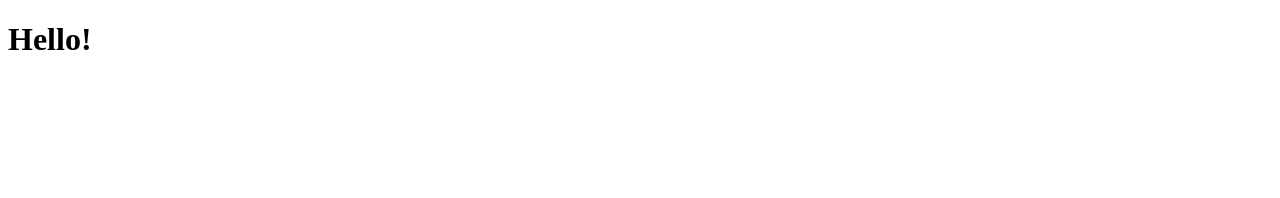
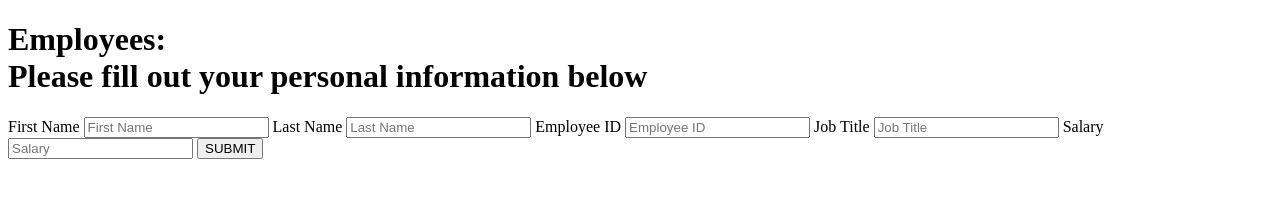
Before and after one commit to aaronrmcgrath/Weekend_project1, a plain HTML site: page index.html in a window 1280 px wide. Drawn offline with Linux system fonts and the light colour scheme.

Commit message:
commit with content

```diff
--- a/app.js
+++ b/app.js
@@ -1,3 +1,40 @@
 $(document).ready(function(){
-  // console.log('This works!');
+// console.log('This works!');
+//Code from lecture ***
+//   $("#catForm").on("submit", function(event){
+//      event.preventDefault();
+//      var values = {};
+//   // values["puppies"] = "woof";
+//   // values.puppies = "woof";
+//   // values["numPups"] = 6;
+//
+//   // console.log($("#catForm").serializeArray());
+//   //This strips the form and creates an object with the info in it
+//   $.each($("#catForm").serializeArray(), function(i, field){
+//     values[field.name] = field.value;
+//   });
+//   // this clears out the form
+//     $("#catForm").find("input[type=text]").val("");
+//     catArray.push(values);
+//     totalCatAge();
+// });
+// totalCatAge();
+
+$('#employeeForm').on('submit', function(event){
+  event.preventDefault();
+  var employees = {};
+  // console.log('Test');
+
+  $.each($('#employeeFrom').serializeArray(), function(i, field){
+    values[field.name] = field.value;
+  });
+
+  $('#employeeFrom').find('input[type=text]').val('');
+  employeeArray.push(employees);
+  console.log(employeeArray);
+  console.log('!');
+
 });
+});
+
+employeeArray = [];
--- a/index.html
+++ b/index.html
@@ -11,7 +11,28 @@
 </head>
 
 <body>
-  <h1>Hello!</h1>
+  <h1>Employees:<br />Please fill out your personal information below</h1>
+
+  <form id="employeeForm">
+
+    <label for="firstname">First Name</label>
+    <input type="text" id="firstname" name="firstname" placeholder="First Name"/>
+
+    <label for="lastname">Last Name</label>
+    <input type="text" id="lastname" name="lastname" placeholder="Last Name"/>
+
+    <label for="employeeid">Employee ID</label>
+    <input type="text" id="employeeid" name="employeeid" placeholder="Employee ID"/>
+
+    <label for="jobtitle">Job Title</label>
+    <input type="text" id="jobtitle" name="jobtitle" placeholder="Job Title"/>
+
+    <label for="salary">Salary</label>
+    <input type="text" id="salary" name="salary" placeholder="Salary"/>
+
+    <input type="submit" value="SUBMIT"/>
+
+  </form>
 
 </body>
 
```
